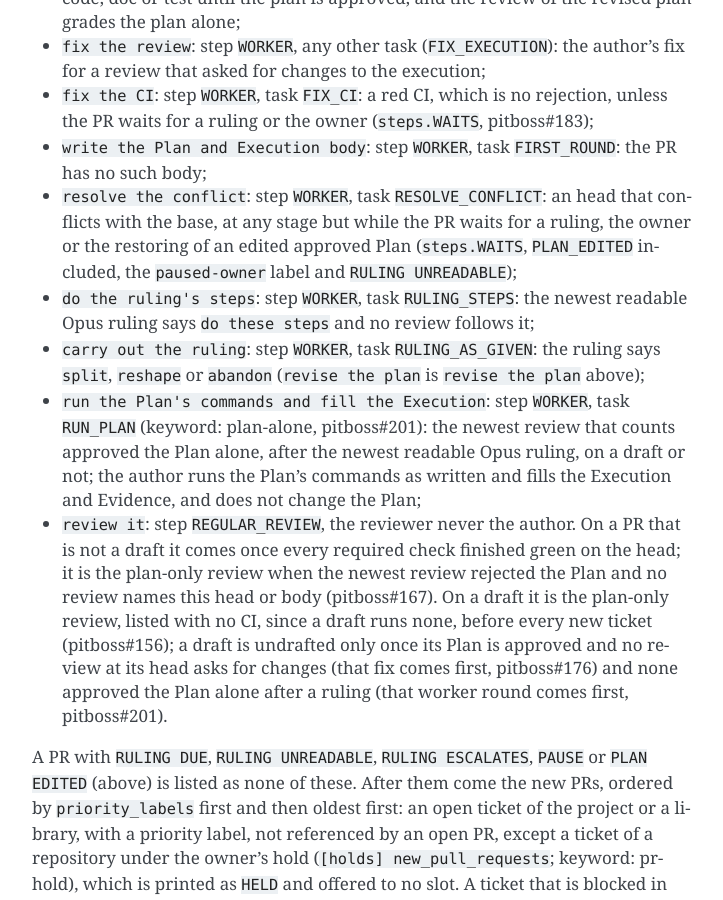
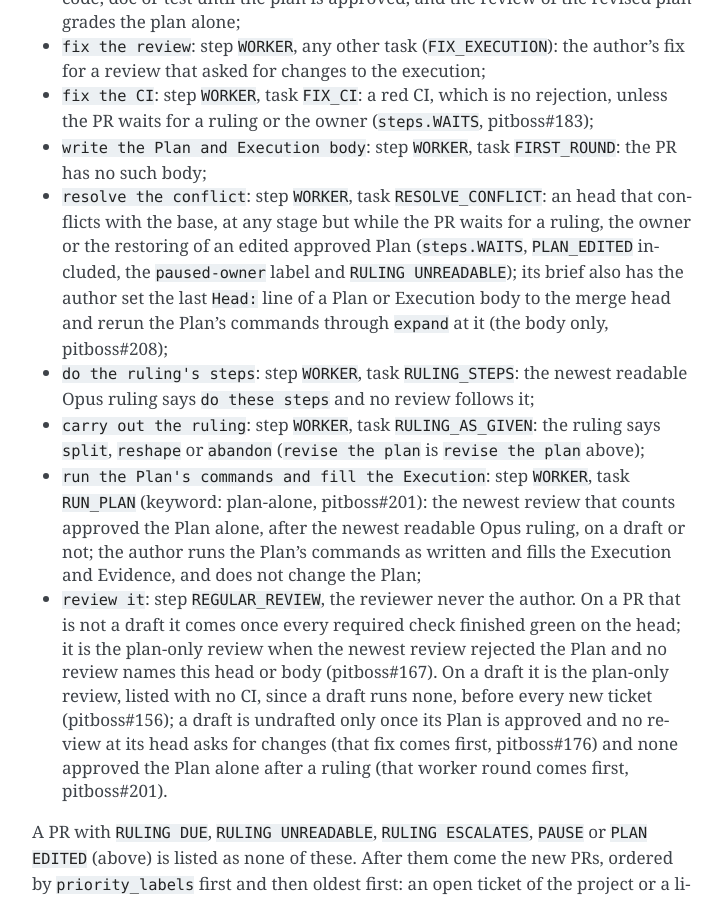
Before and after one commit to dev-skill-up/pitboss, a Sphinx documentation site: the page built from doc/design.rst, in a window 1280 px wide and 900 px high, scrolled down 25569 px. Shown: the whole window, without its empty margins (388-1111 px from the left). Built offline with Sphinx 7.4.7, drawn with Linux system fonts in a browser that asks for light colours.

Commit message:
Docs: the conflict brief refreshes the body (pitboss#208)
Co-Authored-By: Claude Sonnet 5.5 <noreply@anthropic.com>
Claude-Session: https://claude.ai/code/session_01HwLsLtFgHv4ix6TZzPYRcT

```diff
--- a/doc/design.rst
+++ b/doc/design.rst
@@ -941,7 +941,9 @@ listed at most once. The nine kinds:
   head that conflicts with the base, at any stage but while the PR waits for
   a ruling, the owner or the restoring of an edited approved Plan
   (``steps.WAITS``, ``PLAN_EDITED`` included, the ``paused-owner`` label and
-  ``RULING UNREADABLE``);
+  ``RULING UNREADABLE``); its brief also has the author set the last ``Head:``
+  line of a Plan or Execution body to the merge head and rerun the Plan's
+  commands through ``expand`` at it (the body only, pitboss#208);
 * ``do the ruling's steps``: step ``WORKER``, task ``RULING_STEPS``: the
   newest readable Opus ruling says ``do these steps`` and no review follows it;
 * ``carry out the ruling``: step ``WORKER``, task ``RULING_AS_GIVEN``: the
```
Also changed, not shown: plugins/pitboss/skills/sweep/references/slots.md (+2 -1 lines), plugins/pitboss/skills/sweep/references/sweep.md (+1 -1 lines).
